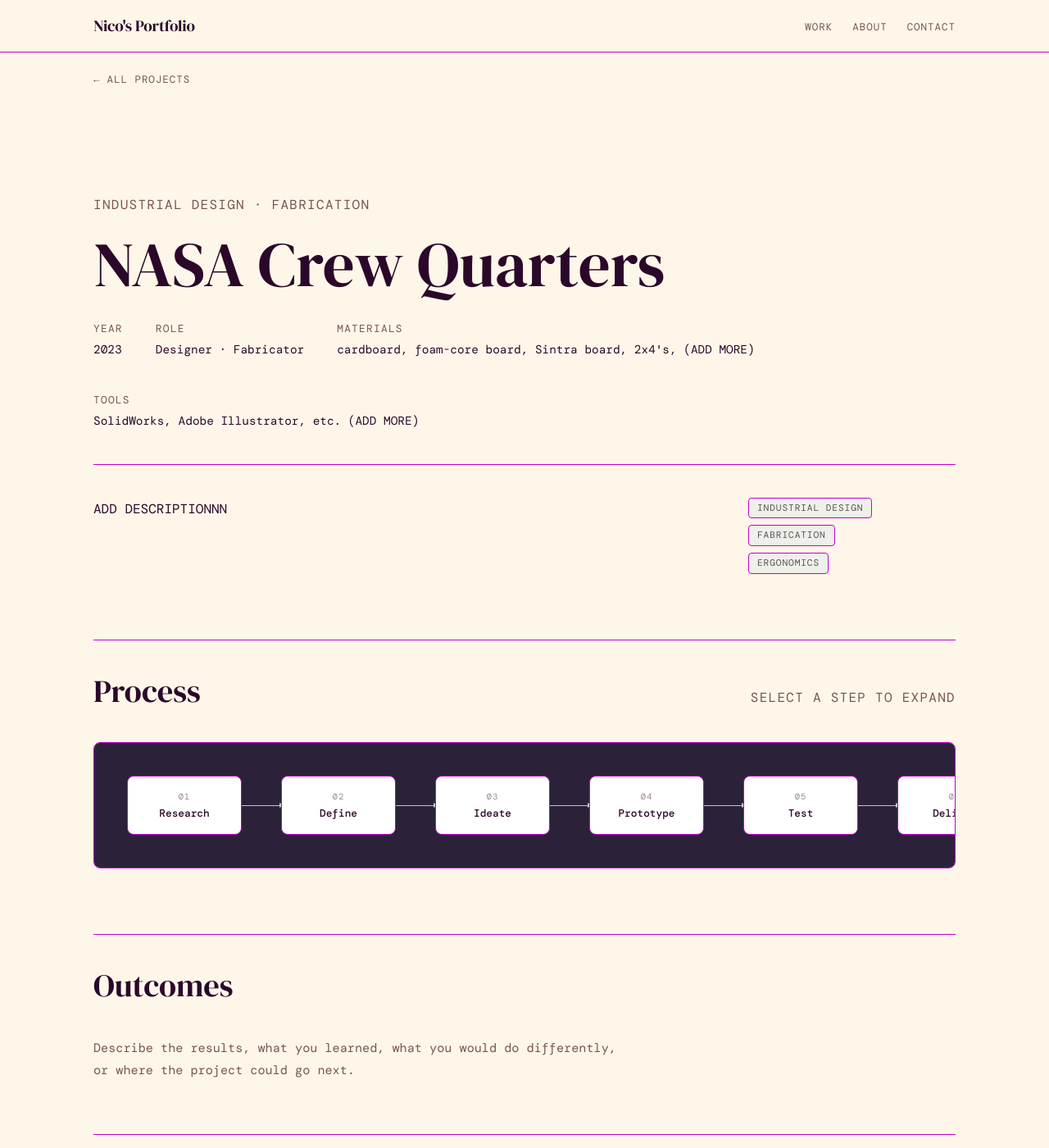
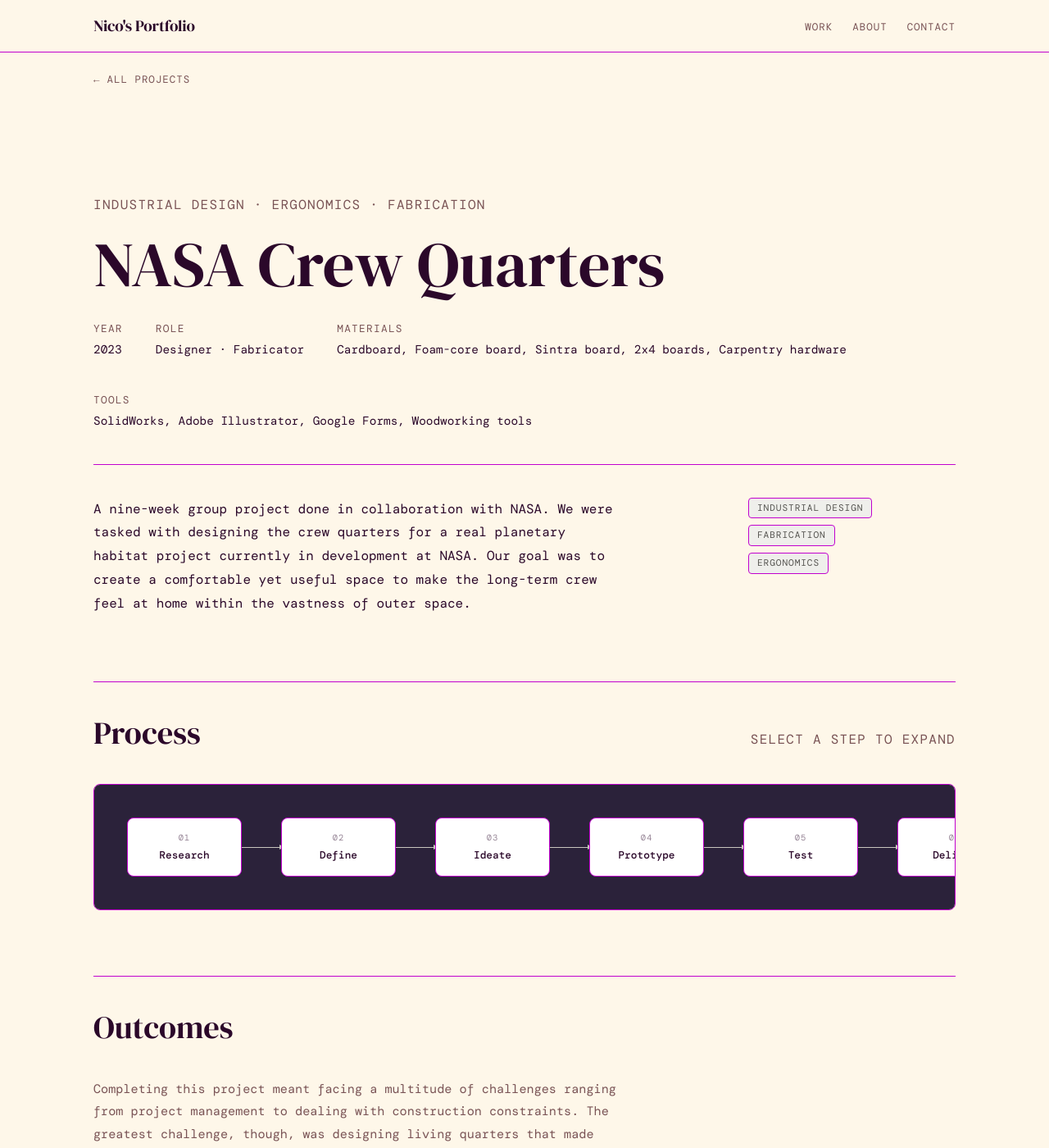
Before and after one commit to nbonnetm/nbonnetm.github.io, a Jekyll site: the page built from _projects/project-two.html, in a window 1280 px wide and 1400 px high. Shown: the whole window at 82% size. Built offline with Jekyll 4.4.1, drawn with Linux system fonts in a browser that asks for light colours; some web fonts are replaced; some of the changed lines change nothing that is shown; some of the changed text lies outside the part shown.

Commit message:
Complete crew quarters page

```diff
--- a/_projects/project-two.html
+++ b/_projects/project-two.html
@@ -8,21 +8,22 @@
 title: "NASA Crew Quarters"
 year: 2023
 role: "Designer · Fabricator"
-materials: "cardboard, foam-core board, Sintra board, 2x4's, (ADD MORE)"       # optional — delete line if not needed
-tools: "SolidWorks, Adobe Illustrator, etc. (ADD MORE)"         # optional — delete line if not needed
+materials: "Cardboard, Foam-core board, Sintra board, 2x4 boards, Carpentry hardware"       # optional — delete line if not needed
+tools: "SolidWorks, Adobe Illustrator, Google Forms, Woodworking tools"         # optional — delete line if not needed
 
 # Short summary shown on the homepage card
 summary: "Designing a comfortable stay for astronauts at any distant destination."
 
 # Overview paragraph shown at the top of the project page
-overview: "ADD DESCRIPTIONNN"
+overview: "A nine-week group project done in collaboration with NASA. We were tasked with designing the crew quarters for a real planetary habitat project currently in development at NASA. Our goal was to create a comfortable yet useful space to make the long-term crew feel at home within the vastness of outer space."
 
 # Outcomes paragraph shown at the bottom (optional — delete section if not needed)
-outcomes: "Describe the results, what you learned, what you would do differently, or where the project could go next."
+outcomes: "Completing this project meant facing a multitude of challenges ranging from project management to dealing with construction constraints. The greatest challenge, though, was designing living quarters that made the icy isolation of outer space feel human. It was immensely rewarding to overcome these challenges alongside a crew of talented, dedicated designers in the name of starting a project for NASA engineers to consider."
 
 # Categories shown in the hero (displayed as "Cat One · Cat Two")
 categories:
   - Industrial Design
+  - Ergonomics
   - Fabrication
 
 # Tags used for filtering on the homepage
@@ -43,59 +44,66 @@
 nodes:
   - label: "Research"
     title: "Research & Discovery"
-    body: "Research began by investigating existing quarters in similar environments. We looked to living accommodations in saturation diving bells, McMurdo station, and van homes as inspiration. We consulted papers on the effects of familiar objects on the psyches of people in isolation. We then designed a survey for current and former residents of McMurdo station. Questions focused on comfort, storage, activities, socialization, and any issues users specifically had with their quarters. "
+    body: "Research began by investigating existing quarters in similar environments. After consulting papers on the effects of isolation on workers, we sent out a survey to current and former residents of Antarctica’s McMurdo station."
 
   - label: "Define"
     title: "Problem Definition"
-    body: "How did you synthesize your research into a clear problem statement or design brief? What constraints, requirements, or opportunities shaped the direction?"
+    body: "Survey feedback provided insights into how residents used their rooms and common issues with them. Users complained most about limited personalization of the space and the inability to control room conditions. I organized these insights into graphics for readability."
     images:
       - src: "/assets/images/project-two/data-1.png"
-        caption: "Data1"
+        caption: "Survey stats on popular room activities"
       - src: "/assets/images/project-two/data-2.png"
-        caption: "Data2"
+        caption: "Survey stats on common living quarter issues"
 
   - label: "Ideate"
     title: "Ideation"
-    body: "Describe your ideation process — sketching, brainstorming, concept generation. How many directions did you explore, and how did you narrow them down?"
+    body: "Based on feedback, we chose to prioritize features that offered greater control over the space and encouraged socialization. The room needed to be comfortable while also conforming to unusual room geometry. These design constraints included a curved wall, a low ceiling, and only allowed for a small window to prevent irradiation."
     images:
-      - "/assets/images/project-one/ideation-1.jpg"
-      - "/assets/images/project-one/ideation-2.jpg"
+      - src: "/assets/images/project-two/ideation-1.png"
+        caption: "Shape and relative dimensions of the living quarters within habitat hull. Illustration by me."
 
   - label: "Prototype"
     title: "Prototyping"
-    body: "What prototyping methods did you use? What were you trying to test or validate at each fidelity level?"
+    body: "Achieving this goal required multiple rounds of prototyping. We began designing three separate small-scale prototypes. Once selecting the best of the three, we moved on to a quarter-scale prototype to determine optimal dimensions before moving on to a full-scale cardboard prototype."
     images:
-      - src: "/assets/images/project-one/prototype-1.png"
-        caption: "3D model of second prototype"
-      - "/assets/images/project-one/prototype-2.jpg"
-      - src: "/assets/images/project-one/prototype-3.png"
-        caption: "High-fidelity 3D print of final model"
+      - src: "/assets/images/project-two/prototype-1.jpg"
+        caption: "Sixth-scale model A, done by groupmates"
+      - src: "/assets/images/project-two/prototype-2.jpg"
+        caption: "Sixth-scale model B, done by another group member and I"
+      - src: "/assets/images/project-two/prototype-3.jpg"
+        caption: "Sixth-scale model C, done by groupmates"
+      - src: "/assets/images/project-two/prototype-4.jpg"
+        caption: "Quarter-scale model"
 
   - label: "Test"
     title: "Testing & Iteration"
-    body: "How did you evaluate your prototypes? What feedback did you gather, and what changed as a result?"
+    body: "Once we had a full-scale cardboard prototype, we were able to begin user testing. We set up a schedule with a section for feedback so students could use the room and provide us with their insights. Users found the room comfortable and private, but thought that it was lacking in ventilation and storage space."
     images:
-      - "/assets/images/project-one/test-1.jpg"
-      - "/assets/images/project-one/test-2.jpg"
-      - "/assets/images/project-one/test-3.jpg"
-      - "/assets/images/project-one/test-4.jpg"
+    - src: "/assets/images/project-two/testing-1.jpg"
+      caption: "Outside of full-scale cardboard model"
+    - src: "/assets/images/project-two/testing-2.jpg"
+      caption: "Inside of cardboard model. Students reported prime napping conditions"
 
   - label: "Deliver"
     title: "Final Outcome"
-    body: "What was the final deliverable? Describe the resolved design, the fabrication process, and how it addresses the original brief."
+    body: "After a few more rounds of testing, the group and I were ready to incorporate feedback into a final design. The final prototype was built from 2x4 boards, Sintra board, and foamcore, and featured a functioning bed, a TV, an AC system, and fully functioning storage cabinets. I was in charge of designing and fabricating the storage units using real cabinet-making techniques modified for foamcore construction. Final feedback was overwhelmingly positive, including a glowing review from a real McMurdo resident."
     images:
-      - "/assets/images/project-one/final-1.jpg"
-      - "/assets/images/project-one/final-2.jpg"
+      - src: "/assets/images/project-two/final-1.jpg"
+        caption: "Final prototype displaying storage space"
+      - src: "/assets/images/project-two/final-2.jpg"
+        caption: "Desk details on final prototype"
+      - src: "/assets/images/project-two/final-3.jpg"
+        caption: "AC vent and shelving details"
 
 # Documentation gallery images shown below the process diagram (optional)
 # Delete this section if you don't want a gallery
 gallery:
-  - src: "assets/images/project-one/gallery-1.jpg"
-    alt: "Description of image"
-  - src: "assets/images/project-one/gallery-2.jpg"
-    alt: "Description of image"
-  - src: "assets/images/project-one/gallery-3.jpg"
-    alt: "Description of image"
+  - src: "/assets/images/project-two/gallery-1.jpg"
+    alt: "Me working on construction of final room"
+  - src: "/assets/images/project-two/gallery-2.jpg"
+    alt: "Groupmate and I building stucture for bed"
+  - src: "/assets/images/project-two/gallery-3.jpg"
+    alt: "TV and desk detail in final room"
 
 ---
 
```
Also changed, not shown: assets/images/project-two/final-2.jpg (added), assets/images/project-two/final-3.jpg (added), assets/images/project-two/gallery-1.jpg (added), assets/images/project-two/gallery-2.jpg (added), assets/images/project-two/gallery-3.jpg (added), assets/images/project-two/testing-1.jpg (added), assets/images/project-two/testing-2.jpg (added), 6 other files.
